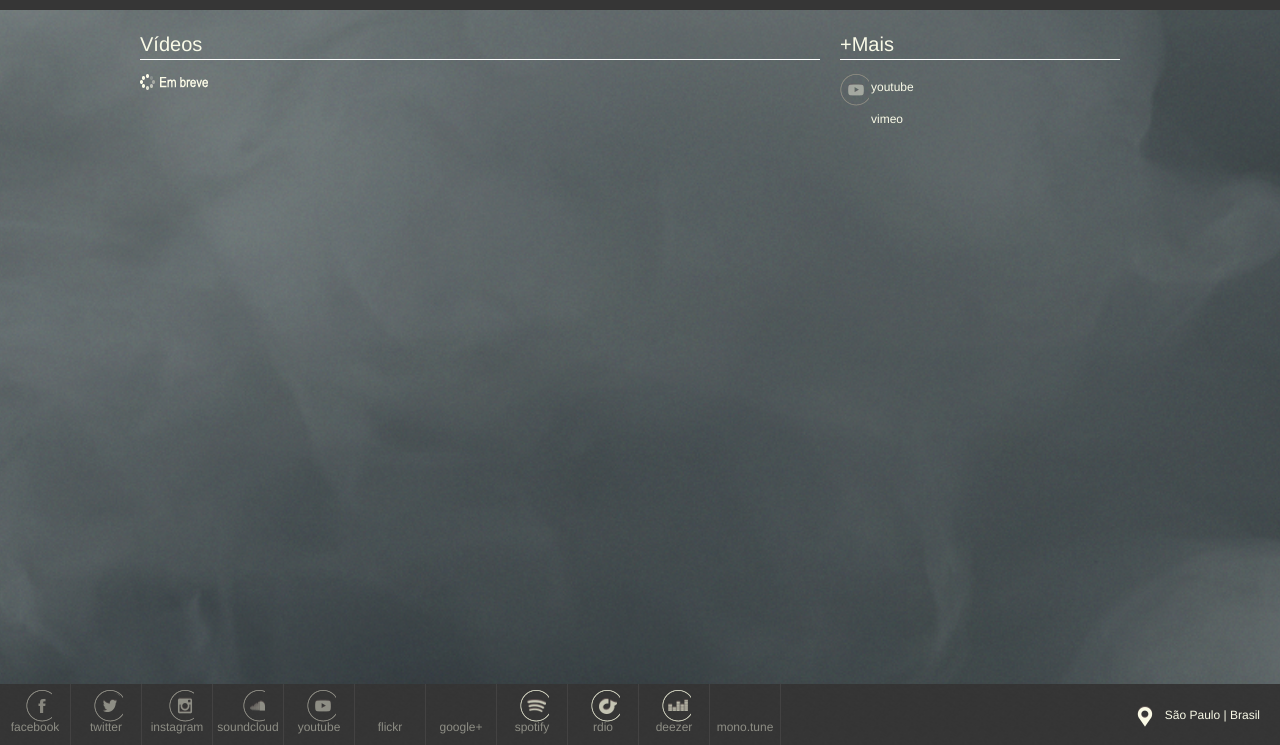
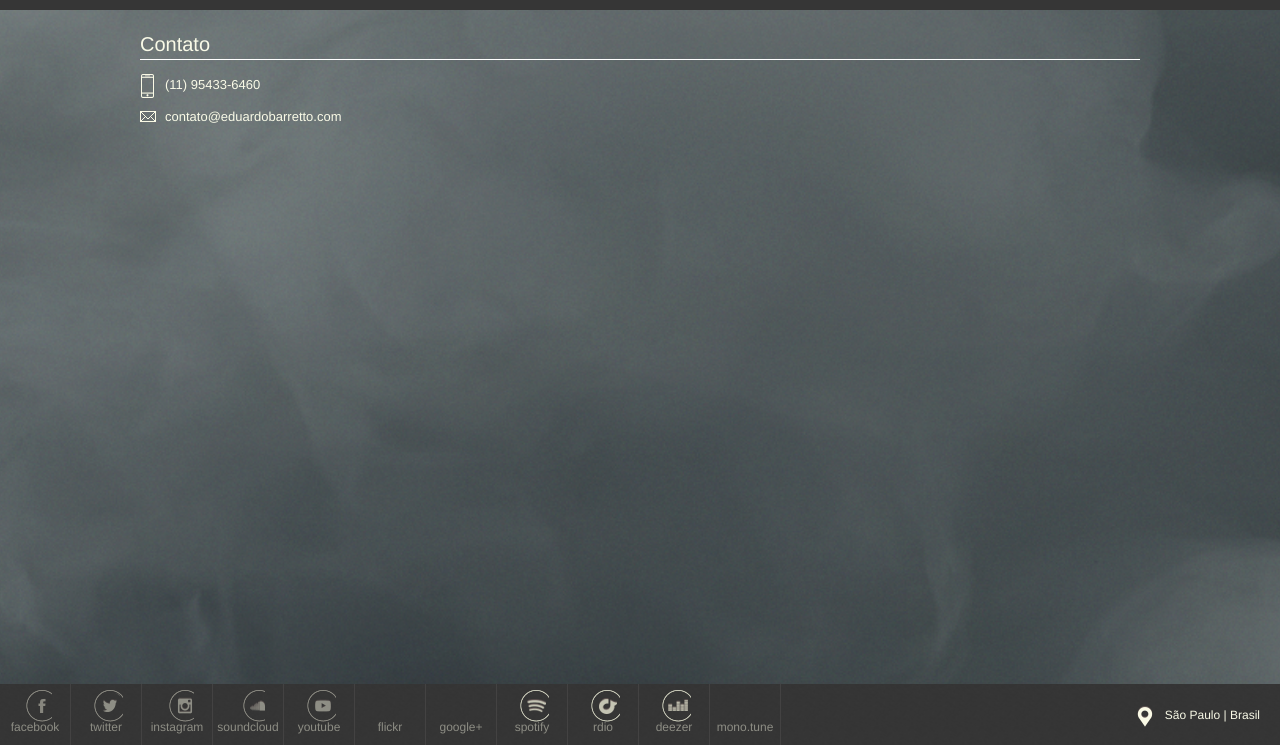
Before and after one commit to bchagas/edu-barreto, a plain HTML site: page contato.html in a window 1280 px wide. Shown: the part 55-800 px from the top of the page. Drawn offline with Linux system fonts and the light colour scheme.

```diff
--- a/contato.html
+++ b/contato.html
@@ -7,13 +7,9 @@
     <link type="text/css" rel="stylesheet" href="css/index.css" />
   </head>
   <body class="m-0 pad-0">
-
     <div class="header p-fixed bg-gray t-0">
-
       <a href="index.html" class="logo fl-left">
-
         <img src="images/logo_menu_semtraco.png" />
-
       </a>
 
       <div class="bt-menu-mobile" id="bt-menu-mobile"></div>
@@ -32,35 +28,24 @@
 </div>
 
       <div class="line fl-left"></div>
-
     </div>
 
     <div class="section bg-smoke bgs-cover bgp-center w-100p">
-
       <div class="wrapper">
-
-            <div class="col w-70p mb-40">
-                <div class="title mb-30">Vídeos</div>
-
         <div class="col w-100p">
-
-                    <img src="images/embreve.png" />
-
-                </div>
-
-            </div>
-
-            <div class="col fs-15 ml-20 w-30p">
-                <div class="title mb-30">+Mais</div>
-
-                <ul class="menu f-white icons-list fs-14">
-                    <a href="http://youtube.com/eduardobarrettotv" target="_blank"><li class="youtube"><span>youtube</span></li></a>
-                    <a href="http://vimeo.com/eduardobarretto" target="_blank"><li class="vimeo"><span>vimeo</span></li></a>
+          <div class="title mb-30">Contato</div>
+          <div class="col w-100p">
+            <div class="col fs-16">
+              <ul class="list fs-16">
+              <font size="-1">
+                <li class="tel mb-10"><span>(11) 95433-6460</span></li>
+                <li class="mail"><span><a href="mailto:contato@eduardobarretto.com">contato@eduardobarretto.com</a></span></li>
+                </font>
               </ul>
             </div>
-
           </div>
-
+        </div>
+      </div>
     </div>
 
 
```
Lines whose indentation alone changed are shown as unchanged.
